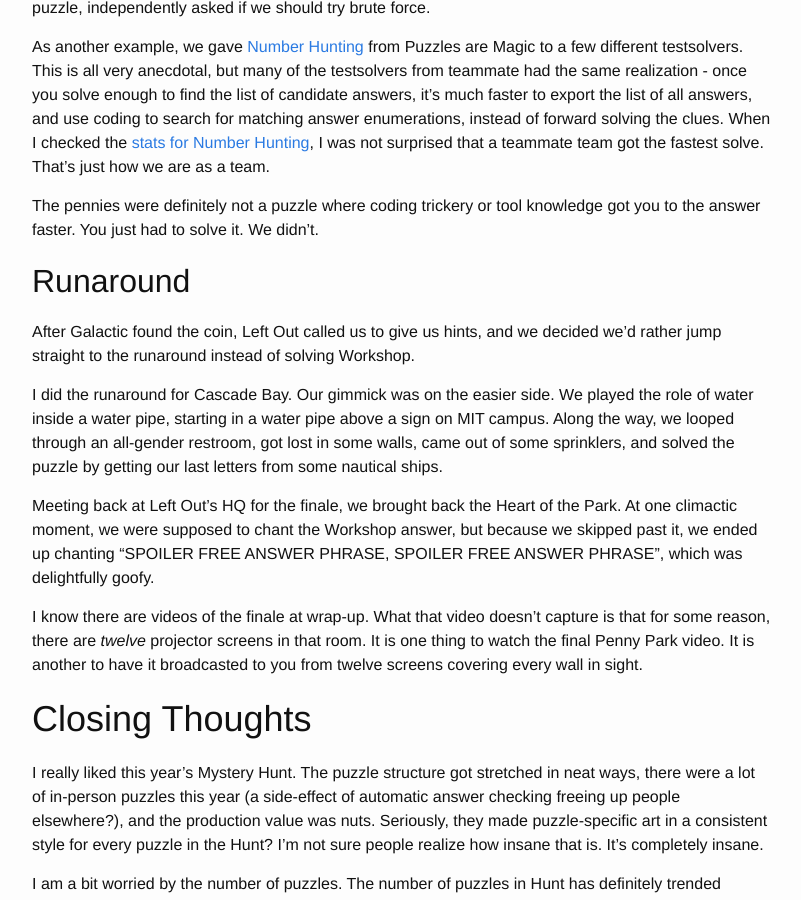
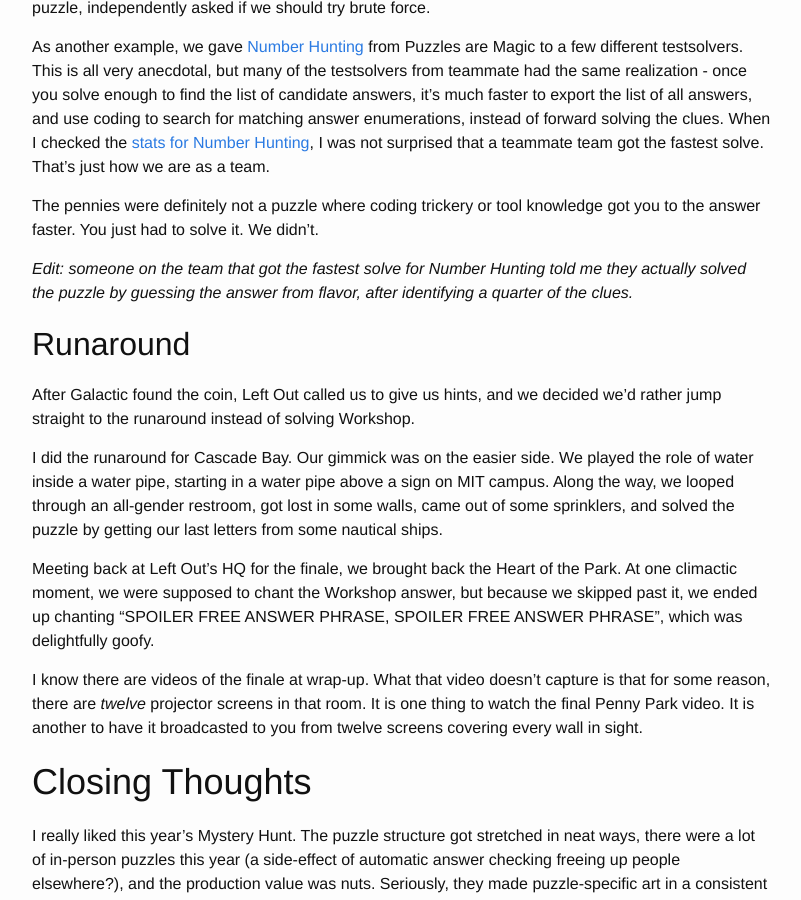
Before and after one commit to alexirpan/alexirpan.github.io, a Jekyll site: the page built from _posts/2020-02-27-mh-2020-part2.markdown, in a window 1280 px wide and 900 px high, scrolled down 17488 px. Shown: the whole window, without its empty margins (238-1039 px from the left). Built offline with Jekyll 4.4.1, drawn with Linux system fonts in a browser that asks for light colours; nearby versions of some CDN libraries.

Commit message:
Add correction

```diff
--- a/_posts/2020-02-27-mh-2020-part2.markdown
+++ b/_posts/2020-02-27-mh-2020-part2.markdown
@@ -807,6 +807,10 @@
 The pennies were definitely not a puzzle where coding trickery or tool knowledge
 got you to the answer faster. You just had to solve it. We didn't.
 
+*Edit: someone on the team that got the fastest solve for Number Hunting told
+me they actually solved the puzzle by guessing the answer from flavor, after
+identifying a quarter of the clues.*
+
 ## Runaround
 
 After Galactic found the coin, Left Out called us to give us hints, and we decided
```
